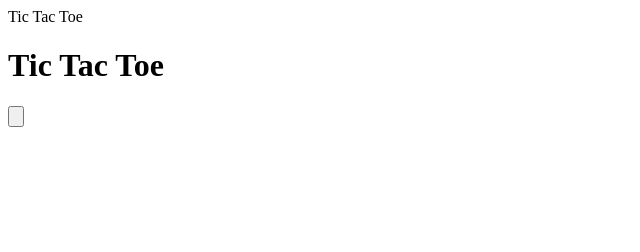
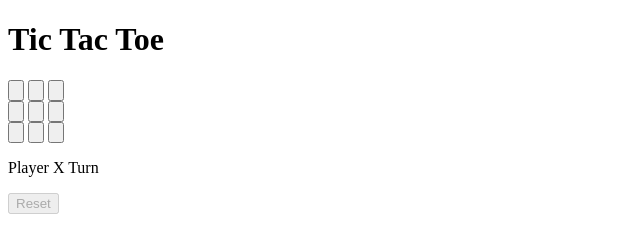
Before and after one commit to iamneo-production/baffbcadaac304678821efdcbcabeone, a website: page file.html in a window 1280 px wide. Shown: the whole page, without its empty margins (0-640 px from the left). Drawn offline with Linux system fonts and the light colour scheme.

Commit message:
Backup Commit

```diff
--- a/file.html
+++ b/file.html
@@ -1,16 +1,41 @@
 <!DOCTYPE html>
 <html>
     <head>
-        <meta charset="UTF-8";
+        <meta charset="UTF-8">
         <title>Tic Tac Toe</title>
         <link rel="stylesheet" href="style.css" type="text/css">
     </head>
     <body>
         <h1>Tic Tac Toe</h1>
         <div class="box">
+
             <div class="row">
-                <input type="button"
+                <input type="button" class="btn" value="">
+                <input type="button" class="btn" value="">
+                <input type="button" class="btn" value="">
+            </div>
+
+            <div class="row">
+                <input type="button" class="btn" value="">
+                <input type="button" class="btn" value="">
+                <input type="button" class="btn" value="">
+            </div>
+
+            <div class="row">
+                <input type="button" class="btn" value="">
+                <input type="button" class="btn" value="">
+                <input type="button" class="btn" value="">
+            </div>
+
+            <div class="result-container">
+                <p class="result">Player X Turn</p>
             </div>
         </div>
+
+        <div>
+            <button class="reset" disabled>Reset</button>
+        </div>
+
+        <script src=""
     </body>
 </html>
```
